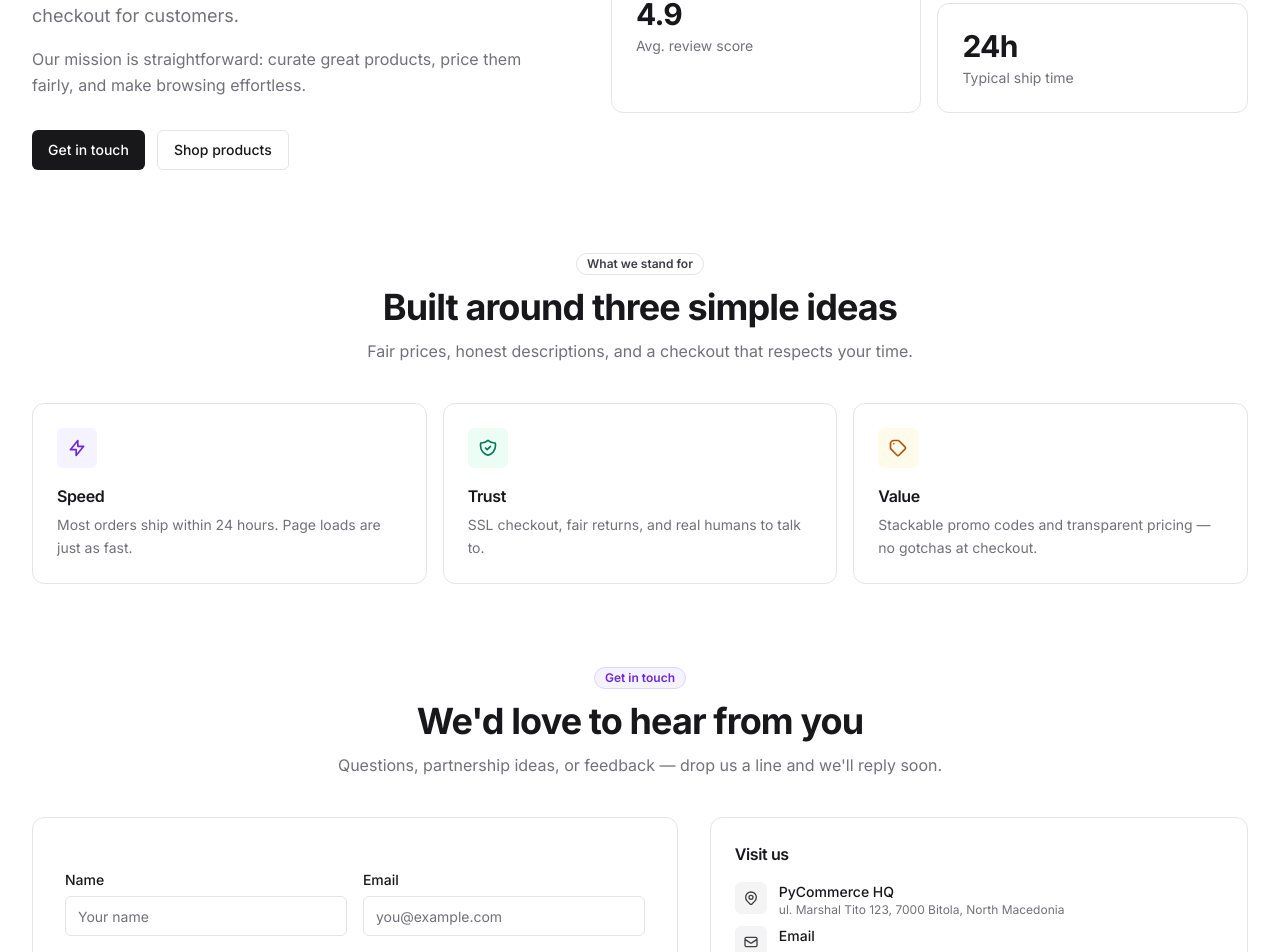
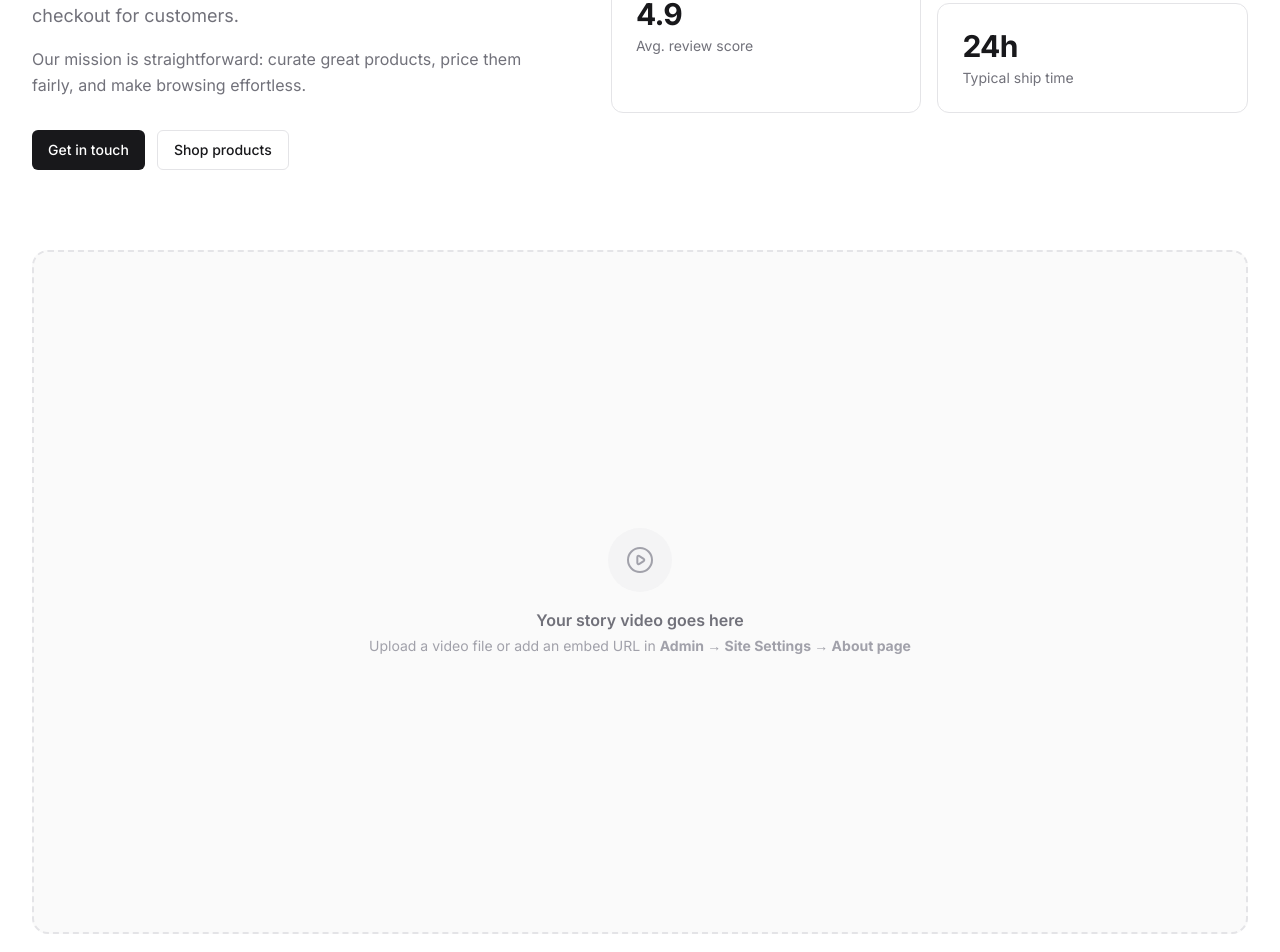
Before and after one commit to achkovski/pycommerce, a Django app: page /about/ in a window 1280 px wide. Shown: the part 356-1308 px from the top of the page. Run offline with Django 5.2, Linux system fonts and the light colour scheme; data comes from the database, SQL or seed files in the repository; data that the repository does not hold is empty; some libraries are stand-ins or nearby versions; grey boxes are pictures that could not be loaded.

Commit message:
Add video player in About page

```diff
--- a/store/admin.py
+++ b/store/admin.py
@@ -135,7 +135,8 @@ class SiteSettingsAdmin(ModelAdmin):
             'description': 'Leaflet + OpenStreetMap. Tip: right-click on openstreetmap.org to copy lat/lng.',
         }),
         ('About page — copy', {
-            'fields': ('about_badge', 'about_headline', 'about_lead', 'about_body'),
+            'fields': ('about_badge', 'about_headline', 'about_lead', 'about_body', 'about_video_file', 'about_video_url'),
+            'description': 'Video: upload a file (MP4) OR paste an embed URL. File takes priority. Leave both blank to show a placeholder.',
         }),
         ('About page — stats', {
             'fields': (
--- a/store/models.py
+++ b/store/models.py
@@ -292,6 +292,16 @@ class SiteSettings(models.Model):
     map_popup_subtitle = models.CharField(max_length=200, blank=True, default='ul. Marshal Tito 123, Bitola')
 
     # About page — editable copy
+    about_video_file = models.FileField(
+        upload_to='about/',
+        blank=True,
+        null=True,
+        help_text='Upload a video file (MP4 recommended). Takes priority over the URL below.',
+    )
+    about_video_url = models.URLField(
+        blank=True,
+        help_text='YouTube/Vimeo embed URL (e.g. https://www.youtube.com/embed/…). Used when no file is uploaded.',
+    )
     about_badge = models.CharField(max_length=60, default='Our story')
     about_headline = models.CharField(max_length=200, default='Commerce, done properly.')
     about_lead = models.TextField(blank=True, default='PyCommerce is a modern online shop built with Django, combining a clean admin for store owners with a fast, simple checkout for customers.')
--- a/templates/store/about.html
+++ b/templates/store/about.html
@@ -55,6 +55,38 @@
                 </div>
             {% endif %}
         </div>
+    </section>
+
+    {# ────────────────────────── VIDEO ────────────────────────── #}
+    <section class="mb-20">
+        {% if site_settings.about_video_file %}
+            <div class="rounded-2xl overflow-hidden aspect-video shadow-lg">
+                <video class="w-full h-full object-cover" controls preload="metadata">
+                    <source src="{{ site_settings.about_video_file.url }}" type="video/mp4">
+                </video>
+            </div>
+        {% elif site_settings.about_video_url %}
+            <div class="rounded-2xl overflow-hidden aspect-video shadow-lg">
+                <iframe class="w-full h-full" src="{{ site_settings.about_video_url }}"
+                        allow="accelerometer; autoplay; clipboard-write; encrypted-media; gyroscope; picture-in-picture"
+                        allowfullscreen loading="lazy"></iframe>
+            </div>
+        {% else %}
+            <div class="rounded-2xl border-2 border-dashed border-zinc-200 bg-zinc-50 dark:border-zinc-700 dark:bg-zinc-900/50 aspect-video flex flex-col items-center justify-center gap-4 text-center px-6">
+                <div class="inline-flex h-16 w-16 items-center justify-center rounded-full bg-zinc-100 dark:bg-zinc-800 text-zinc-400">
+                    <svg class="w-8 h-8" fill="none" stroke="currentColor" viewBox="0 0 24 24">
+                        <path stroke-linecap="round" stroke-linejoin="round" stroke-width="1.5"
+                              d="M14.752 11.168l-3.197-2.132A1 1 0 0010 9.87v4.263a1 1 0 001.555.832l3.197-2.132a1 1 0 000-1.664z"/>
+                        <path stroke-linecap="round" stroke-linejoin="round" stroke-width="1.5"
+                              d="M21 12a9 9 0 11-18 0 9 9 0 0118 0z"/>
+                    </svg>
+                </div>
+                <div>
+                    <p class="font-semibold text-zinc-500 dark:text-zinc-400">Your story video goes here</p>
+                    <p class="text-sm text-zinc-400 dark:text-zinc-500 mt-1">Upload a video file or add an embed URL in <strong>Admin → Site Settings → About page</strong></p>
+                </div>
+            </div>
+        {% endif %}
     </section>
 
     {# ────────────────────────── VALUES ────────────────────────── #}
```
Also changed, not shown: store/migrations/0008_about_video.py (added).
